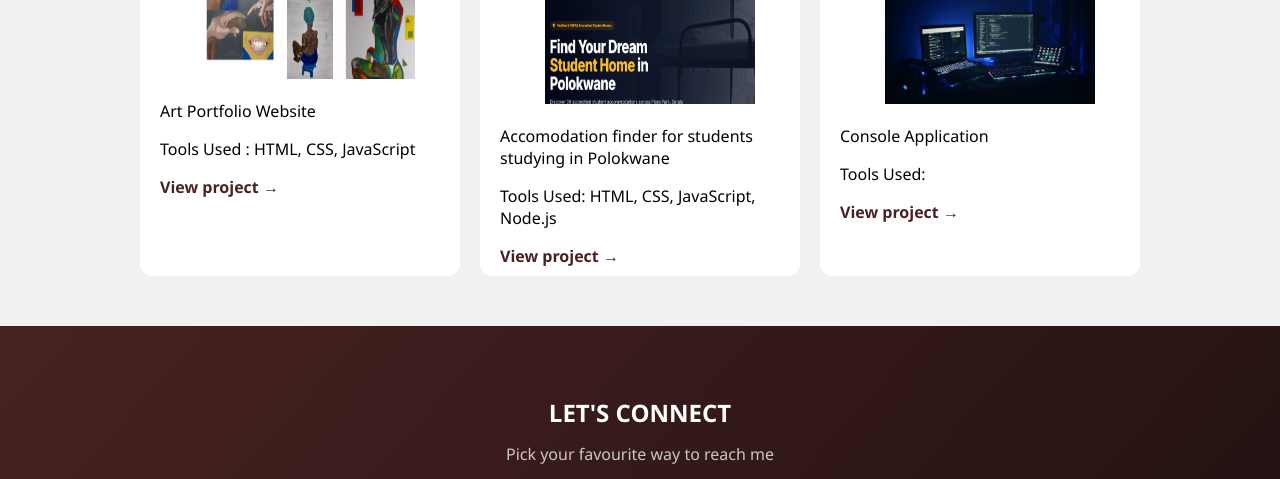
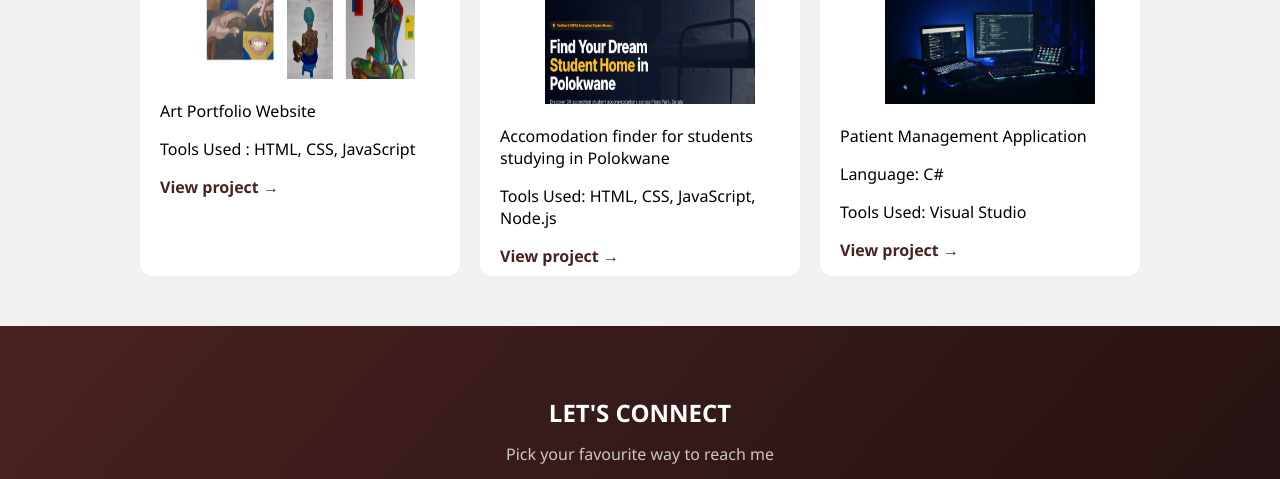
Before and after one commit to talismanmolepo/personal-portfolio, a plain HTML site: page index.html in a window 1280 px wide. Shown: the part 2020-2499 px from the top of the page. Drawn offline with Linux system fonts and the light colour scheme.

Commit message:
Card update

```diff
--- a/index.html
+++ b/index.html
@@ -872,8 +872,9 @@
             <div class="card">
                 <h3>Hospital Management System</h3>
                 <img src="images/wai-yan-moe-cWbSpwvLlaM-unsplash.jpg" alt="project3.png">
-                <p>Console Application</p>
-                <p>Tools Used: </p>
+                <p>Patient Management Application</p>
+                <p>Language: C#</p>
+                <p>Tools Used: Visual Studio </p>
                 <a href="#" target="_blank" rel="noopener">View project &rarr;</a>
             </div>
         </div>
```
